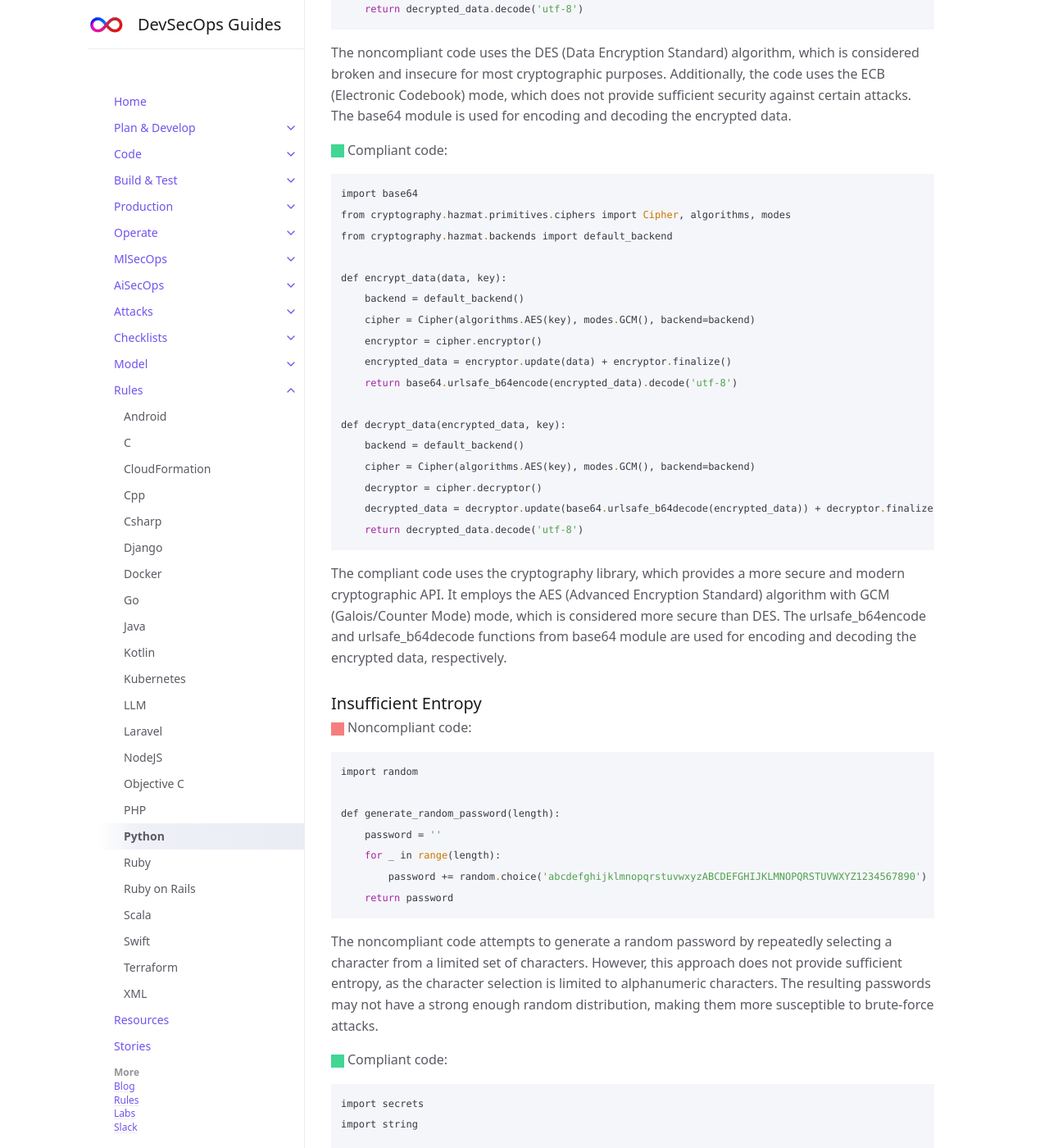
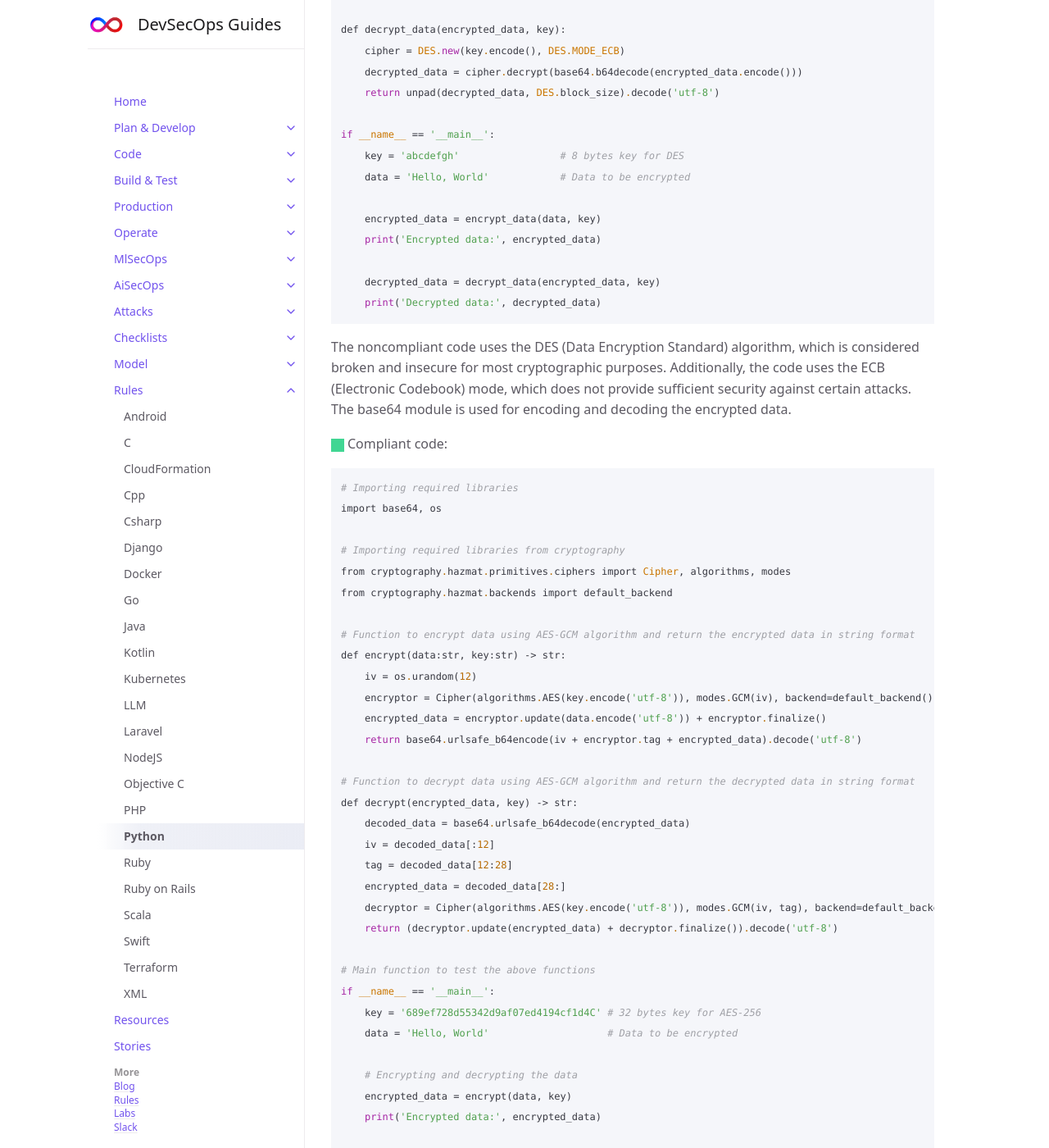
Before and after one commit to devsecopsguides/devsecopsguides.github.io, a Jekyll site: the page built from docs/rules/python.md, in a window 1280 px wide and 1400 px high, scrolled down 6161 px. Shown: the whole window at 82% size. Built offline with Jekyll 4.4.1, drawn with Linux system fonts in a browser that asks for light colours; some of the changed text lies outside the part shown.

Commit message:
Update python.md
Fixed python code for Broken or Risky Crypto Algorithm title.

````diff
--- a/docs/rules/python.md
+++ b/docs/rules/python.md
@@ -254,18 +254,32 @@ By following this approach, the password remains securely stored in the database
 
 
 ```php
+# You sould install pycryptodome before runing this code
+# pip install pycryptodome
 import base64
 from Crypto.Cipher import DES
+from Crypto.Util.Padding import pad, unpad
 
 def encrypt_data(data, key):
-    cipher = DES.new(key, DES.MODE_ECB)
-    encrypted_data = cipher.encrypt(data)
+    cipher = DES.new(key.encode(), DES.MODE_ECB)
+    padded_data = pad(data.encode(), DES.block_size)
+    encrypted_data = cipher.encrypt(padded_data)
     return base64.b64encode(encrypted_data).decode('utf-8')
 
 def decrypt_data(encrypted_data, key):
-    cipher = DES.new(key, DES.MODE_ECB)
-    decrypted_data = cipher.decrypt(base64.b64decode(encrypted_data))
-    return decrypted_data.decode('utf-8')
+    cipher = DES.new(key.encode(), DES.MODE_ECB)
+    decrypted_data = cipher.decrypt(base64.b64decode(encrypted_data.encode()))
+    return unpad(decrypted_data, DES.block_size).decode('utf-8')
+
+if __name__ == '__main__':
+    key = 'abcdefgh'                 # 8 bytes key for DES
+    data = 'Hello, World'            # Data to be encrypted
+
+    encrypted_data = encrypt_data(data, key)
+    print('Encrypted data:', encrypted_data)
+
+    decrypted_data = decrypt_data(encrypted_data, key)
+    print('Decrypted data:', decrypted_data)
 ```
 
 
@@ -280,23 +294,40 @@ The noncompliant code uses the DES (Data Encryption Standard) algorithm, which i
 
 
 ```php
-import base64
+# Importing required libraries
+import base64, os
+
+# Importing required libraries from cryptography
 from cryptography.hazmat.primitives.ciphers import Cipher, algorithms, modes
 from cryptography.hazmat.backends import default_backend
 
-def encrypt_data(data, key):
-    backend = default_backend()
-    cipher = Cipher(algorithms.AES(key), modes.GCM(), backend=backend)
-    encryptor = cipher.encryptor()
-    encrypted_data = encryptor.update(data) + encryptor.finalize()
-    return base64.urlsafe_b64encode(encrypted_data).decode('utf-8')
+# Function to encrypt data using AES-GCM algorithm and return the encrypted data in string format
+def encrypt(data:str, key:str) -> str:
+    iv = os.urandom(12)
+    encryptor = Cipher(algorithms.AES(key.encode('utf-8')), modes.GCM(iv), backend=default_backend()).encryptor()
+    encrypted_data = encryptor.update(data.encode('utf-8')) + encryptor.finalize()
+    return base64.urlsafe_b64encode(iv + encryptor.tag + encrypted_data).decode('utf-8')
 
-def decrypt_data(encrypted_data, key):
-    backend = default_backend()
-    cipher = Cipher(algorithms.AES(key), modes.GCM(), backend=backend)
-    decryptor = cipher.decryptor()
-    decrypted_data = decryptor.update(base64.urlsafe_b64decode(encrypted_data)) + decryptor.finalize()
-    return decrypted_data.decode('utf-8')
+# Function to decrypt data using AES-GCM algorithm and return the decrypted data in string format
+def decrypt(encrypted_data, key) -> str:
+    decoded_data = base64.urlsafe_b64decode(encrypted_data)
+    iv = decoded_data[:12]
+    tag = decoded_data[12:28]
+    encrypted_data = decoded_data[28:]
+    decryptor = Cipher(algorithms.AES(key.encode('utf-8')), modes.GCM(iv, tag), backend=default_backend()).decryptor()
+    return (decryptor.update(encrypted_data) + decryptor.finalize()).decode('utf-8')
+
+# Main function to test the above functions
+if __name__ == '__main__':
+    key = '689ef728d55342d9af07ed4194cf1d4C' # 32 bytes key for AES-256
+    data = 'Hello, World'                    # Data to be encrypted
+
+    # Encrypting and decrypting the data
+    encrypted_data = encrypt(data, key)
+    print('Encrypted data:', encrypted_data)
+
+    decrypted_data = decrypt(encrypted_data, key)
+    print('Decrypted data:', decrypted_data)
 ```
 
 The compliant code uses the cryptography library, which provides a more secure and modern cryptographic API. It employs the AES (Advanced Encryption Standard) algorithm with GCM (Galois/Counter Mode) mode, which is considered more secure than DES. The urlsafe_b64encode and urlsafe_b64decode functions from base64 module are used for encoding and decoding the encrypted data, respectively.
````
